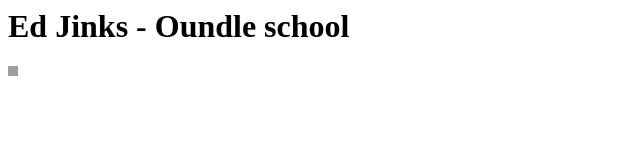
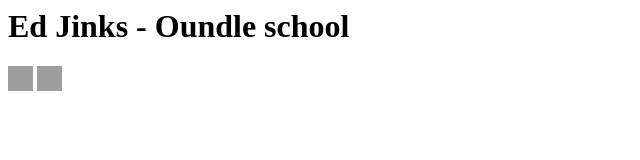
Before and after one commit to edjinks/edjinks.github.io, a plain HTML site: page index.html in a window 1280 px wide. Shown: the whole page, without its empty margins (0-640 px from the left). Drawn offline with Linux system fonts and the light colour scheme; grey boxes are pictures that could not be loaded.

Commit message:
Update index.html

```diff
--- a/index.html
+++ b/index.html
@@ -1,3 +1,5 @@
 <h1>Ed Jinks - Oundle school</h1>
 <p1><a HREF ="https://www.facebook.com/edward.jinks.9">
-<img src="https://encrypted-tbn2.gstatic.com/images?q=tbn:ANd9GcSFtpX-aCAHzQi3eWtQMXZSY6vZgaqzCnBib9qbGSrdBXi0v8vDXyh5p0k" style="width:10px;height:10px;border:0;"></a> </p1>
+<img src="https://encrypted-tbn2.gstatic.com/images?q=tbn:ANd9GcSFtpX-aCAHzQi3eWtQMXZSY6vZgaqzCnBib9qbGSrdBXi0v8vDXyh5p0k" style="width:25px;height:25px;border:0;"></a>
+<a HREF ="https://www.instagram.com/ed_jinks/">
+<img src="https://encrypted-tbn0.gstatic.com/images?q=tbn:ANd9GcRy7zNH4R4QkAOatL-jIBfUfVBReoVg3fDwtRsi8JV4qltHMOOGdQ" style="width:25px;height:25px;border:0;"></a> </p1>
```
